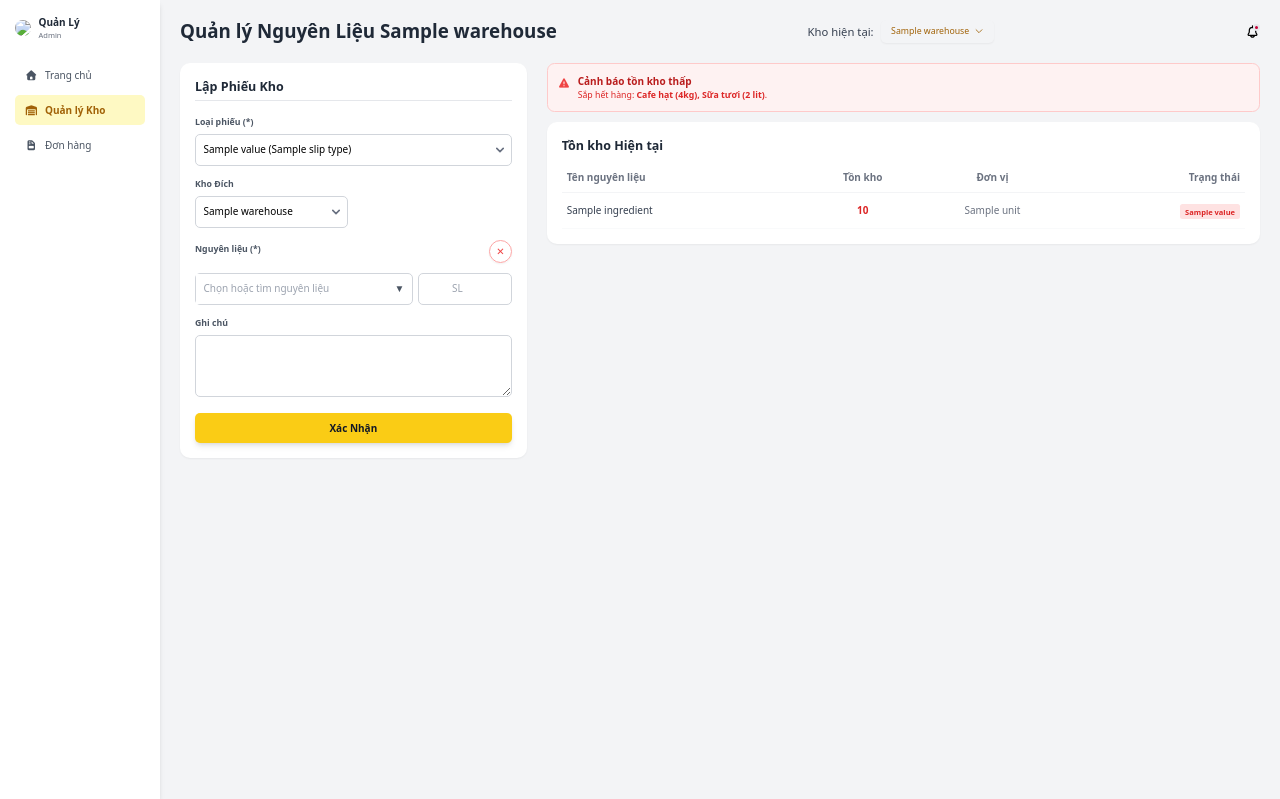
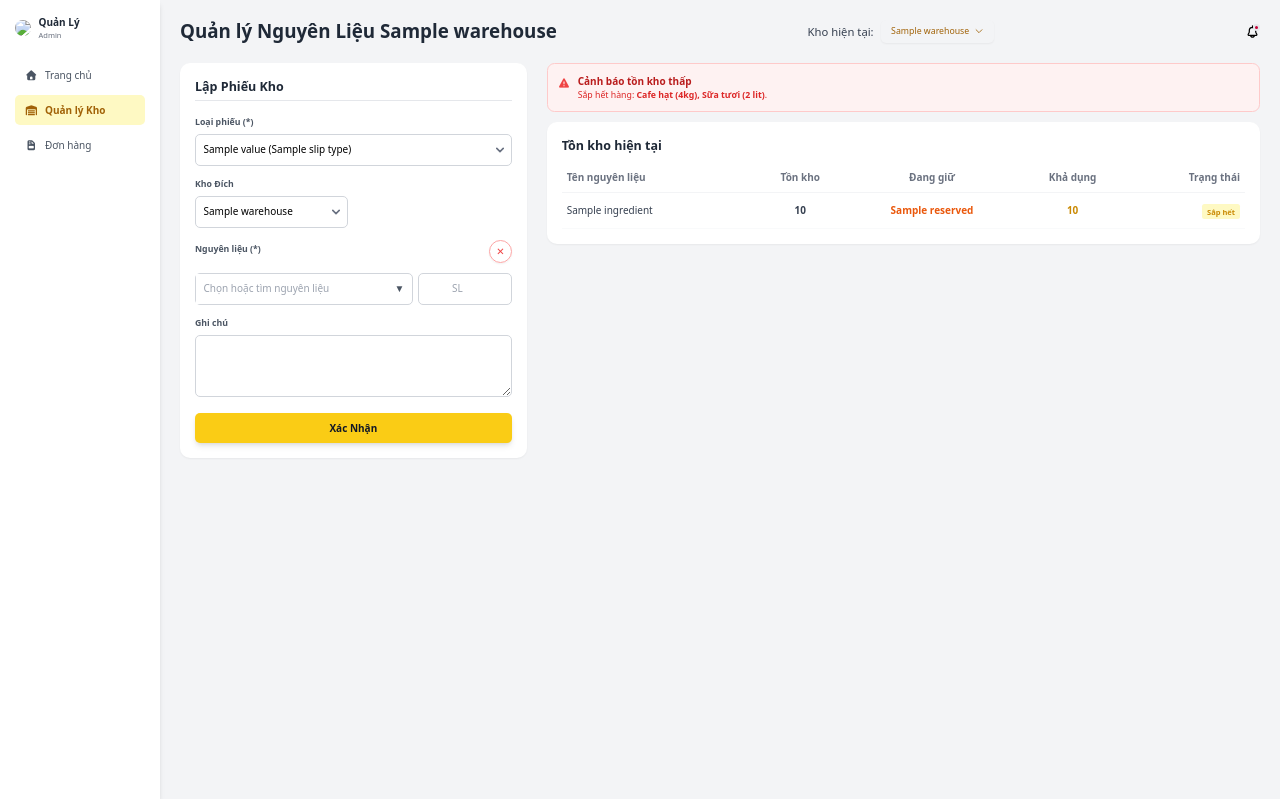
Before and after one commit to quekhoait/webcoffe_CNPM, a Flask app: template eapp/templates/warehouse/warehouse.html in a window 1280 px wide. Shown: the top 799 px of the page. Run offline with Flask 3, Linux system fonts and the light colour scheme; the template is opened without the code that fills it: most values are stand-ins (such as "Sample title", 1, 10 or a date in 2020); some libraries are stand-ins or nearby versions.

Commit message:
check warehouse stock

```diff
--- a/eapp/models/Stock.py
+++ b/eapp/models/Stock.py
@@ -6,5 +6,5 @@ class Stock(BaseModel):
     warehouse_id = Column(ForeignKey('warehouse.id'), nullable=False)
     ingredient_id = Column(ForeignKey('ingredient.id'), nullable=False)
     quantity = Column(Float, nullable=False)
-
+    reserved = Column(Float,default=0)
     __table_args__ = (UniqueConstraint('warehouse_id', 'ingredient_id'),)
--- a/eapp/templates/warehouse/inventory_table.html
+++ b/eapp/templates/warehouse/inventory_table.html
@@ -1,39 +1,75 @@
 <div class="bg-white p-6 rounded-2xl shadow-sm">
-    <h2 class="text-xl font-bold text-gray-800 mb-6">Tồn kho Hiện tại</h2>
+    <h2 class="text-xl font-bold text-gray-800 mb-6">Tồn kho hiện tại</h2>
+
     <table class="w-full text-left">
         <thead class="text-gray-500 border-b border-gray-100">
             <tr>
                 <th class="pb-3 pl-2">Tên nguyên liệu</th>
                 <th class="pb-3 text-center">Tồn kho</th>
-                <th class="pb-3 text-center">Đơn vị</th>
+                <th class="pb-3 text-center">Đang giữ</th>
+                <th class="pb-3 text-center">Khả dụng</th>
                 <th class="pb-3 text-right pr-2">Trạng thái</th>
             </tr>
         </thead>
+
         <tbody class="text-gray-700">
             {% if ingredient_stocks %}
             {% for stock in ingredient_stocks %}
-            {% if stock.status.name == 'AVAILABLE' %}
+                {% set available = stock.quantity - stock.reserved %}
 
-            <tr class="border-b border-gray-50 hover:bg-gray-50">
-                <td class="py-4 pl-2 font-medium">{{ stock.ingredient.name }}</td>
-                <td class="py-4 text-center font-bold">{{ stock.quantity }}</td>
-                <td class="py-4 text-center text-gray-500">{{ stock.ingredient.unit }}</td>
-                <td class="py-4 text-right pr-2"><span
-                        class="bg-green-100 text-green-600 text-xs font-bold px-2 py-1 rounded">{{ stock.status.value }}</span></td>
-            </tr>
+                <tr class="border-b border-gray-50 hover:bg-gray-50">
+                    <!-- Tên nguyên liệu -->
+                    <td class="py-4 pl-2 font-medium">
+                        {{ stock.ingredient.name }}
+                    </td>
 
+                    <!-- Tồn kho -->
+                    <td class="py-4 text-center font-bold">
+                        {{ stock.quantity }}
+                    </td>
+
+                    <!-- Đang giữ -->
+                    <td class="py-4 text-center font-bold text-orange-600">
+                        {{ stock.reserved }}
+                    </td>
+
+                    <!-- Khả dụng -->
+                    <td class="py-4 text-center font-bold
+                        {% if available <= 0 %}
+                            text-red-600
+                        {% elif available <= 10 %}
+                            text-yellow-600
+                        {% else %}
+                            text-green-600
+                        {% endif %}
+                    ">
+                        {{ available }}
+                    </td>
+
+                    <!-- Trạng thái -->
+                    <td class="py-4 text-right pr-2">
+                        {% if available > 10 %}
+                            <span class="bg-green-100 text-green-600 text-xs font-bold px-2 py-1 rounded">
+                                OK
+                            </span>
+                        {% elif available > 0 %}
+                            <span class="bg-yellow-100 text-yellow-600 text-xs font-bold px-2 py-1 rounded">
+                                Sắp hết
+                            </span>
+                        {% else %}
+                            <span class="bg-red-100 text-red-600 text-xs font-bold px-2 py-1 rounded">
+                                Hết hàng
+                            </span>
+                        {% endif %}
+                    </td>
+                </tr>
+            {% endfor %}
             {% else %}
-            <tr class="border-b border-gray-50 hover:bg-gray-50">
-                <td class="py-4 pl-2 font-medium">{{ stock.ingredient.name }}</td>
-                <td class="py-4 text-center font-bold text-red-600">{{ stock.quantity }}</td>
-                <td class="py-4 text-center text-gray-500">{{ stock.ingredient.unit }}</td>
-                <td class="py-4 text-right pr-2"><span
-                        class="bg-red-100 text-red-600 text-xs font-bold px-2 py-1 rounded">{{ stock.status.value }}</span>
-                </td>
-            </tr>
-
-            {% endif %}
-            {%  endfor %}
+                <tr>
+                    <td colspan="5" class="py-6 text-center text-gray-400">
+                        Không có dữ liệu kho
+                    </td>
+                </tr>
             {% endif %}
         </tbody>
     </table>
```
